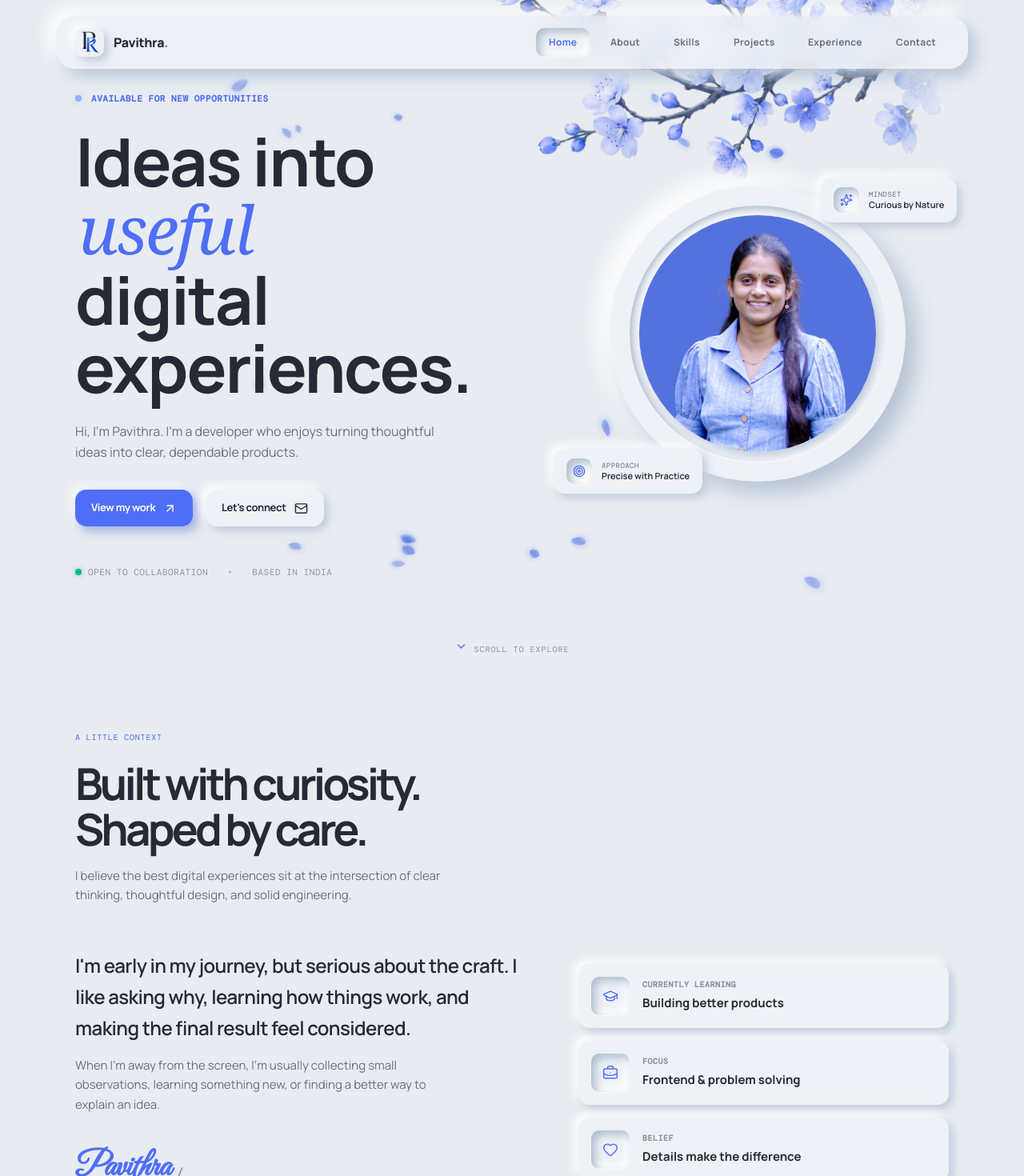
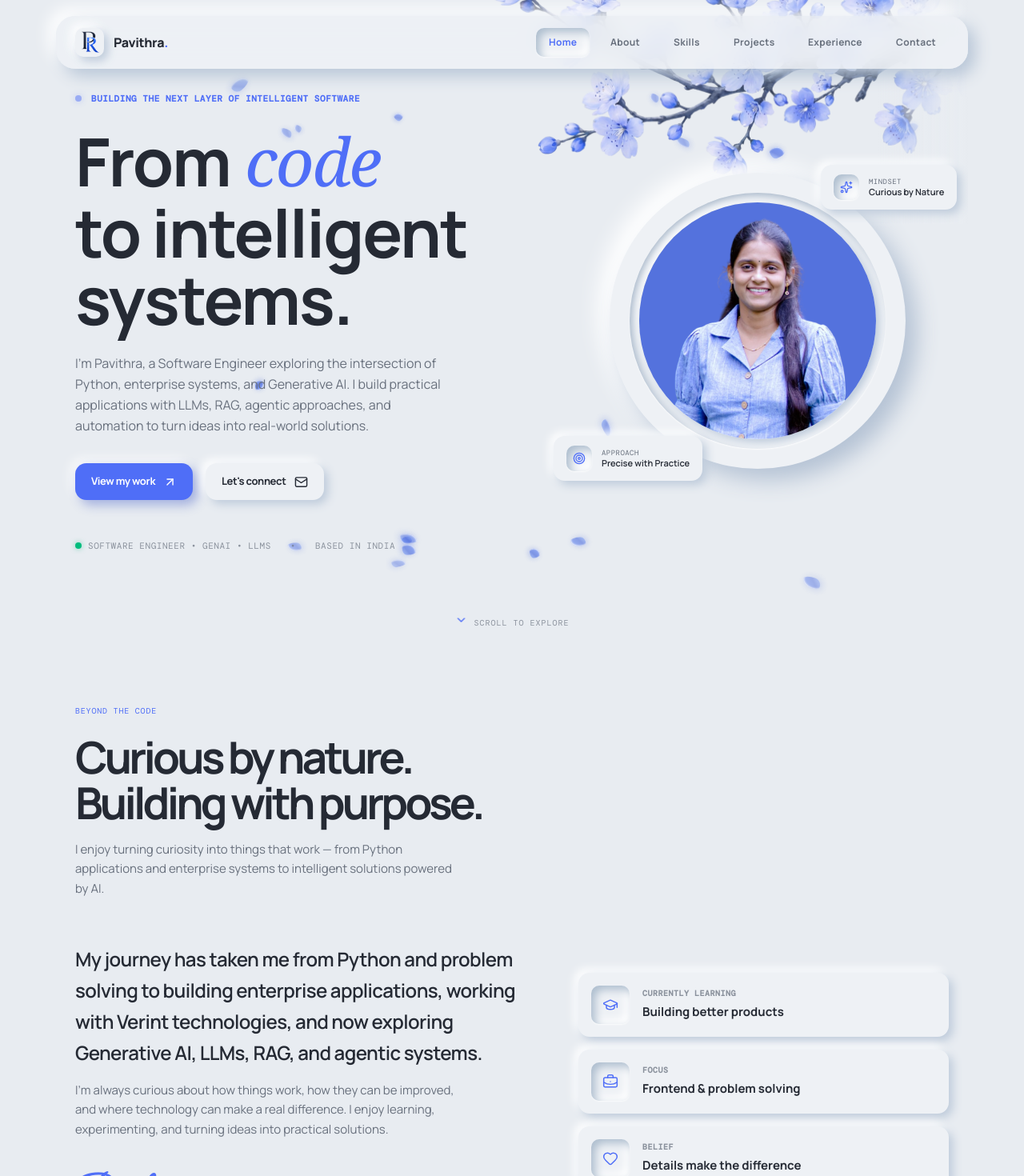
Before and after one commit to Pavithrarapuru/Portfolio, a React (Vite) app: page / in a window 1280 px wide. Shown: the top 1470 px of the page at 80% size. Built offline with nearby package versions, Linux system fonts and the light colour scheme.

Commit message:
update both skills.jsx and js

```diff
--- a/src/data/profile.js
+++ b/src/data/profile.js
@@ -5,24 +5,40 @@ import profilePlaceholder from '../assets/pavithra_profiled.png'
 export const navItems = ['Home', 'About', 'Skills', 'Projects', 'Experience', 'Contact']
 
 const profile = {
+
   name: 'Pavithra',
+
   hero: {
-    availability: 'Available for new opportunities',
-    titleBefore: 'Ideas into ',
-    titleEmphasis: 'useful',
-    titleAfter: 'digital experiences.',
-    description: "Hi, I'm Pavithra. I'm a developer who enjoys turning thoughtful ideas into clear, dependable products.",
-    status: 'Open to collaboration',
+    availability: 'Building the next layer of intelligent software',
+
+    titleBefore: 'From ',
+    titleEmphasis: 'code',
+    titleAfter: ' to intelligent systems.',
+
+    description:
+      "I'm Pavithra, a Software Engineer exploring the intersection of Python, enterprise systems, and Generative AI. I build practical applications with LLMs, RAG, agentic approaches, and automation to turn ideas into real-world solutions.",
+
+    status: 'Software Engineer • GenAI • LLMs',
+
     location: 'Based in India',
+
     image: profilePlaceholder,
   },
-  about: {
-    eyebrow: 'A little context',
-    title: 'Built with curiosity.\nShaped by care.',
-    copy: 'I believe the best digital experiences sit at the intersection of clear thinking, thoughtful design, and solid engineering.',
-    lead: "I'm early in my journey, but serious about the craft. I like asking why, learning how things work, and making the final result feel considered.",
-    detail: "When I'm away from the screen, I'm usually collecting small observations, learning something new, or finding a better way to explain an idea.",
-  },
+
+ about: {
+  eyebrow: 'Beyond the code',
+
+  title: 'Curious by nature.\nBuilding with purpose.',
+
+  copy:
+    'I enjoy turning curiosity into things that work — from Python applications and enterprise systems to intelligent solutions powered by AI.',
+
+  lead:
+    "My journey has taken me from Python and problem solving to building enterprise applications, working with Verint technologies, and now exploring Generative AI, LLMs, RAG, and agentic systems.",
+
+  detail:
+    "I’m always curious about how things work, how they can be improved, and where technology can make a real difference. I enjoy learning, experimenting, and turning ideas into practical solutions.",
+},
   footer: 'Thoughtful code for useful things.',
 }
 
```
